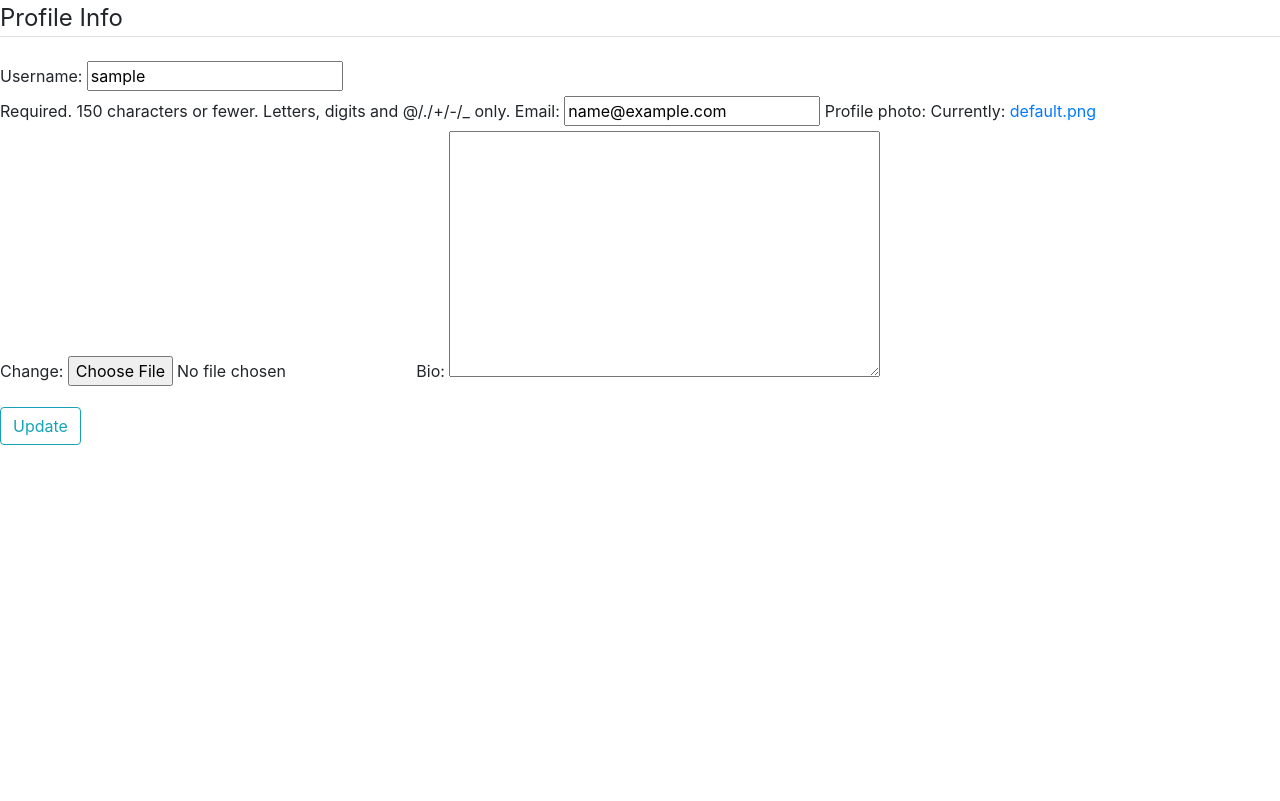
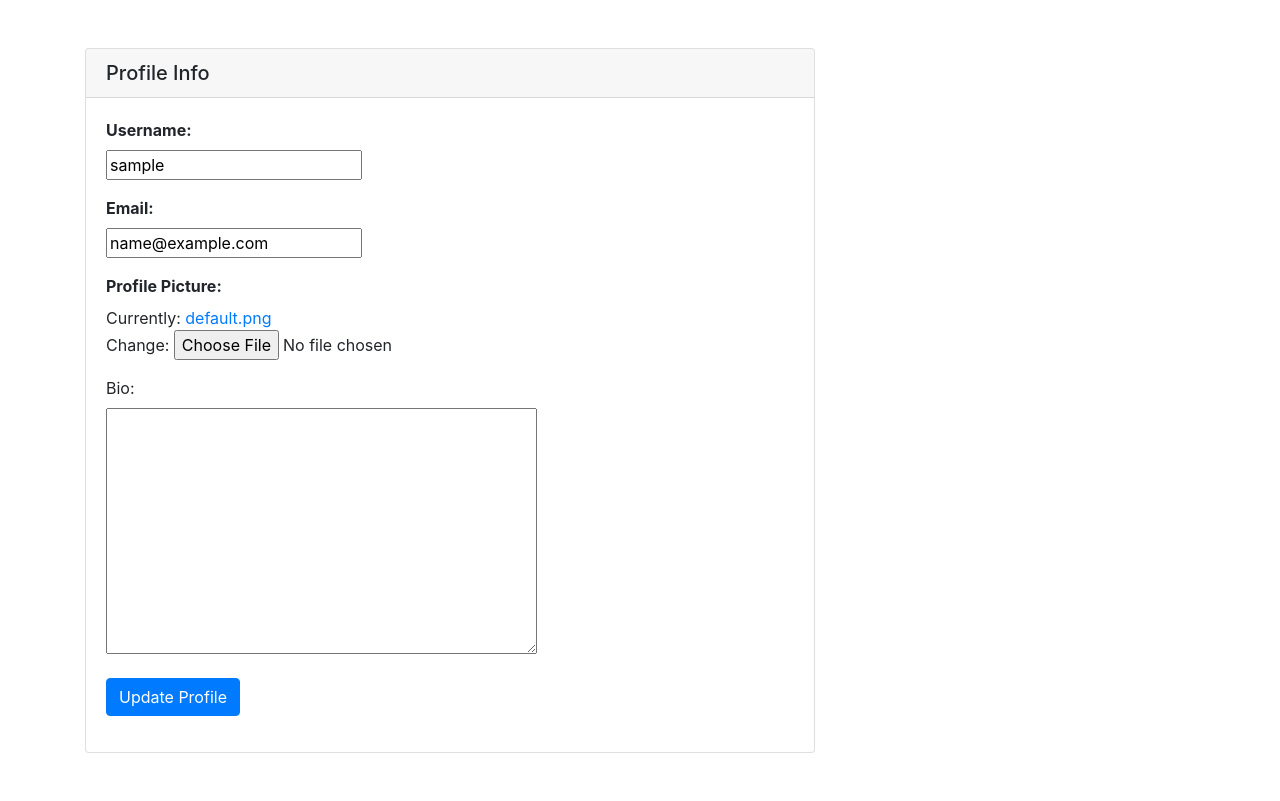
Before and after one commit to NyawiraWachira/Insta-Clone, a Django app: page /update/ in a window 1280 px wide. Before the commit the page ends 445 px from the top, so only its background shows below. Run offline with Django 4.2, Linux system fonts and the light colour scheme; the visitor is signed in with stand-in values (Sample User, id 1); some libraries are stand-ins or nearby versions.

Commit message:
Styled the template for updating user details.

```diff
--- a/Instagram/settings.py
+++ b/Instagram/settings.py
@@ -39,6 +39,7 @@ INSTALLED_APPS = [
     'django.contrib.messages',
     'django.contrib.staticfiles',
     'insta.apps.InstaConfig',
+    'crispy_forms',
 ]
 
 MIDDLEWARE = [
--- a/insta/models.py
+++ b/insta/models.py
@@ -7,7 +7,7 @@ from PIL import Image
 class Profile(models.Model):
     user = models.OneToOneField(User, on_delete=models.CASCADE)
     profile_photo = models.ImageField(default='default.png', upload_to='profile_pics')
-    bio = models.TextField()
+    bio = models.TextField(max_length =300)
 
 
     def __str__(self):
@@ -15,35 +15,3 @@ class Profile(models.Model):
 
     def save(self, *args, **kwargs):
         super().save(*args, **kwargs)
-
-        # img = Image.open(self.image.path)
-
-        # if img.height > 300 or img.width > 300:
-        #     output_size = (300, 300)
-        #     img.thumbnail(output_size)
-        #     img.save(self.image.path)
-
-
-# class Image(models.Model):
-#     image = models.ImageField(null=False, blank=False)
-#     image_name = models.CharField(max_length =30)
-#     image_caption = models.TextField()
-#     profile = models.ForeignKey(Profile, null=True, blank=True, on_delete=models.CASCADE)
-#     post_date = models.DateTimeField(auto_now_add=True)
-    # likes=
-    # comments=
-
-
-
-    # def __str__(self):
-    #     return self.image_name
-
-# def create_profile(sender, instance, created, **kwargs):
-    #     if created:
-    #         Profile.objects.create(user=instance)
-
-    # def save_profile(sender, instance, **kwargs):
-    #     instance.profile.save()
-
-    # def save(self):
-    #     super().save()
--- a/insta/templates/update.html
+++ b/insta/templates/update.html
@@ -1,3 +1,4 @@
+{% load crispy_forms_tags %}
 <html>
 
 <head>
@@ -8,15 +9,44 @@
 
 </head>
 <body>
-	<form method="POST" enctype="multipart/form-data">
-        {% csrf_token %}
-        <fieldset class="form-group">
-            <legend class="border-bottom mb-4">Profile Info</legend>
-            {{ u_form }}
-            {{ p_form}}
-        </fieldset>
-        <div class="form-group">
-            <button class="btn btn-outline-info" type="submit">Update</button>
+    <div class="container my-5">
+        <div class="row">
+            <div class="col-md-8">
+                <div class="card">
+                    <h5 class="card-header">Profile Info</h5>
+                    <div class="card-body">
+                        <form method="POST" enctype="multipart/form-data">
+                            {% csrf_token %}
+                            <div class="mb-3">
+                              <label for="exampleInputEmail1" class="form-label"><strong>Username:</strong></label>
+                            <div>
+                            {{ u_form.username}}
+                            </div>
+
+                            </div>
+                            <div class="mb-3">
+                              <label for="exampleInputPassword1" class="form-label"><strong>Email:</strong></label>
+                              <div>
+                                {{ u_form.email}}
+                                </div>
+                            </div>
+                            <div class="mb-3">
+                                <label for="exampleInputPassword1" class="form-label"><strong>Profile Picture:</strong></label>
+                                <div>
+                                  {{ p_form.profile_photo}}
+                                  </div>
+                              </div>
+                              <div class="mb-3">
+                                <label for="exampleInputPassword1" class="form-label">Bio:</label>
+                                <div>
+                                  {{ p_form.bio}}
+                                  </div>
+                              </div>
+                              <div class="form-group mt-4">
+                                <button class="btn btn-primary" type="submit">Update Profile</button>
+                            </div>
+                          </form>
+                    </div>
+            </div>
         </div>
-    </form>
-  </div>
+    </div>
```
Also changed, not shown: insta/templates/profile.html (+8 -1 lines), insta/migrations/0005_alter_profile_bio.py (added), insta/migrations/0006_alter_profile_bio.py (added), insta/migrations/0007_alter_profile_bio.py (added), insta/migrations/0008_alter_profile_bio.py (added), insta/migrations/0009_alter_profile_bio.py (added), static/media/profile_pics/bike2_V8RysTy.jpeg (added), static/media/profile_pics/wifi.jpg (added).
